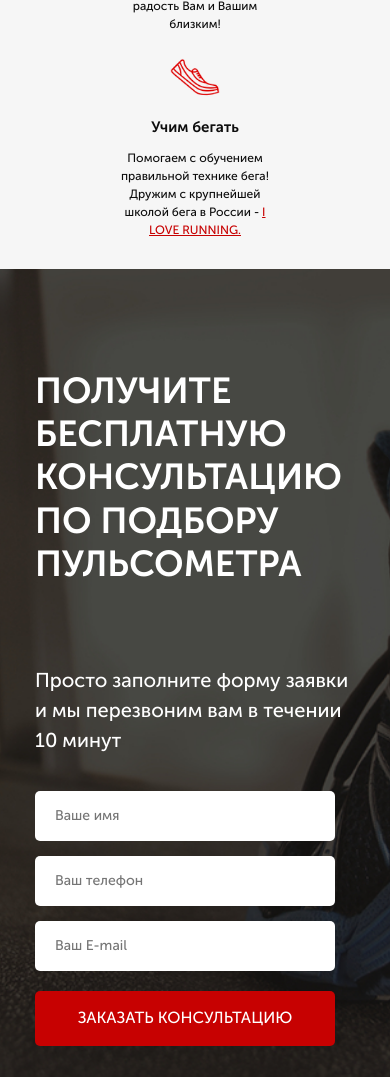
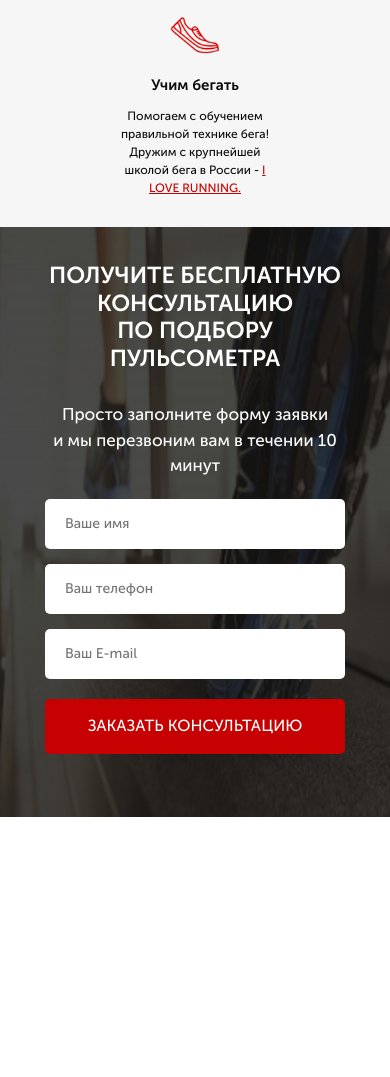
Before and after one commit to Bogdan-Dimidyuk/RunSmart, a website: page src/index.html in a window 390 px wide. Shown: the part 920-1997 px from the top of the page. After the commit the page ends 1737 px from the top, so only its background shows below. Drawn offline with Linux system fonts and the light colour scheme.

Commit message:
hw_forms done

```diff
--- a/src/sass/blocks/_consultation.scss
+++ b/src/sass/blocks/_consultation.scss
@@ -1,5 +1,5 @@
 .consultation {
-    min-height: 680px;
+    min-height: 590px;
     padding: 100px 0 92px 0;
     background: url(../img/third_block/bg.jpg) center center/cover no-repeat;
     &__descr {
--- a/src/sass/mobile/_media.scss
+++ b/src/sass/mobile/_media.scss
@@ -10,6 +10,15 @@
         }
         .button_main {
             margin-top: 20px;
+        }
+    }
+    .consultation {
+        padding: 70px 0 40px;
+        .title {
+            font-size: 30px;
+        }
+        &__descr {
+            margin-top: 40px;
         }
     }
 }
@@ -95,6 +104,11 @@
             }
         }
     }
+    .consultation {
+        &__descr {
+            font-size: 18px;
+        }
+    }
 }
 @media (max-width: 575px) {
     .promo {
@@ -141,6 +155,9 @@
     }
     .benefits {
         padding-bottom: 10px;
+        .title {
+            font-size: 25px;
+        }
         &__items {
             flex-wrap: wrap;
             justify-content: center;
@@ -155,4 +172,21 @@
             }
         }
     }
+    .consultation {
+        background-image: url(../img/third_block/mobile/adaptation_bg.jpg);
+        padding: 35px 0 20px 0;
+        .title {
+            font-size: 23px;
+            text-align: center;
+        }
+        &__descr {
+            text-align: center;
+            font-size: 17px;
+            margin-top: 30px;
+            margin-bottom: 20px;
+        }
+        .feed-form {
+            margin: 0 auto;
+        }
+    }
 }
```
Also changed, not shown: src/css/style.min.css, src/img/third_block/mobile/adaptation_bg.jpg (added).
